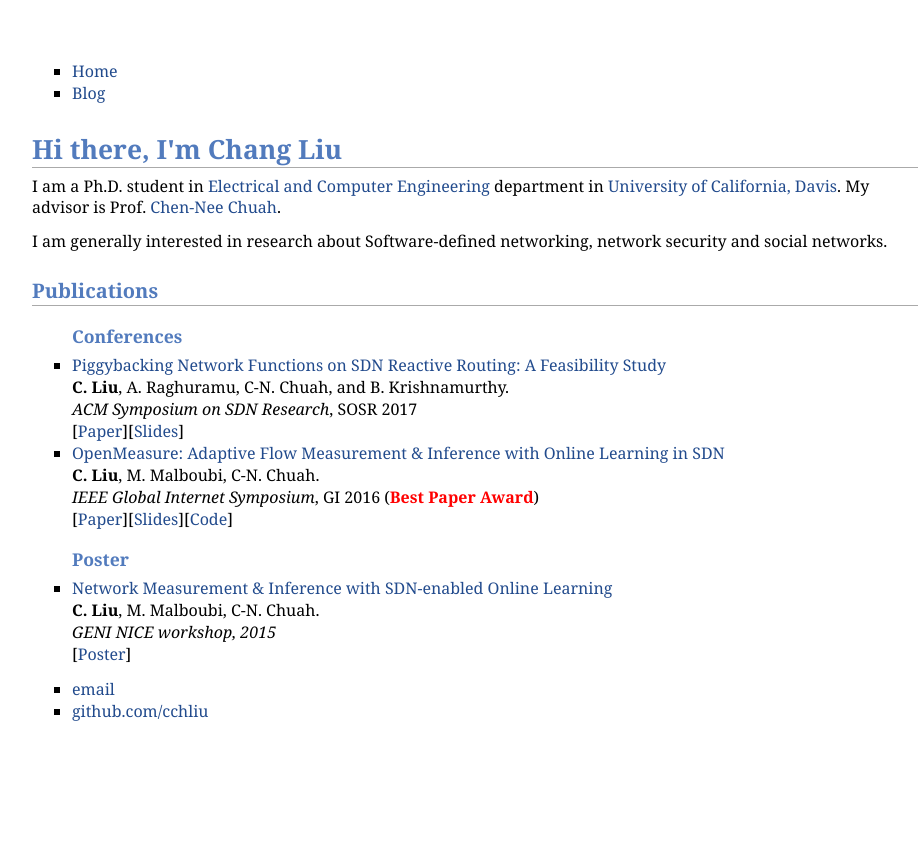
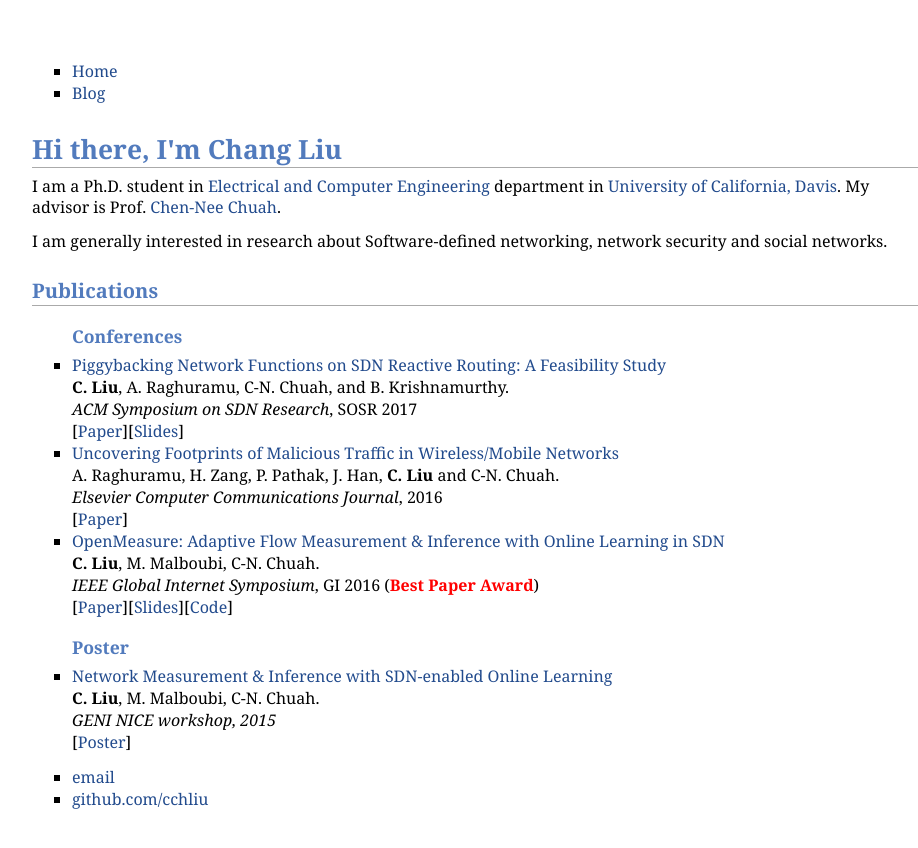
Before and after one commit to cchliu/cchliu.github.io, a Jekyll site: the page index.html, which Jekyll copies as it is, in a window 1280 px wide. Shown: the top 848 px of the page, without its empty margins (160-1078 px from the left). Built offline with Jekyll 4.4.1, drawn with Linux system fonts in a browser that asks for light colours.

Commit message:
update with malicious traffic in wireless network

```diff
--- a/index.html
+++ b/index.html
@@ -27,6 +27,11 @@
                         <em> ACM Symposium on SDN Research</em>, SOSR 2017<br>
                         [<a href="http://conferences.sigcomm.org/sosr/2017/papers/sosr17-piggybacking.pdf">Paper</a>][<a href="./papers/2017SOSR_slides.pdf">Slides</a>]
                     <li>
+                        <a> Uncovering Footprints of Malicious Traffic in Wireless/Mobile Networks<br></a>
+                        A. Raghuramu, H. Zang, P. Pathak, J. Han, <b>C. Liu</b> and C-N. Chuah.<br>
+                        <em>Elsevier Computer Communications Journal</em>, 2016<br>
+                        [<a href="http://www.sciencedirect.com/science/article/pii/S0140366416301505">Paper</a>]
+                    <li>
                         <a> OpenMeasure: Adaptive Flow Measurement & Inference with Online Learning in SDN<br></a>
                         <b>C. Liu</b>, M. Malboubi, C-N. Chuah.<br>
                         <em> IEEE Global Internet Symposium</em>, GI 2016 (<b><font color="red">Best Paper Award</font></b>)<br>
```
